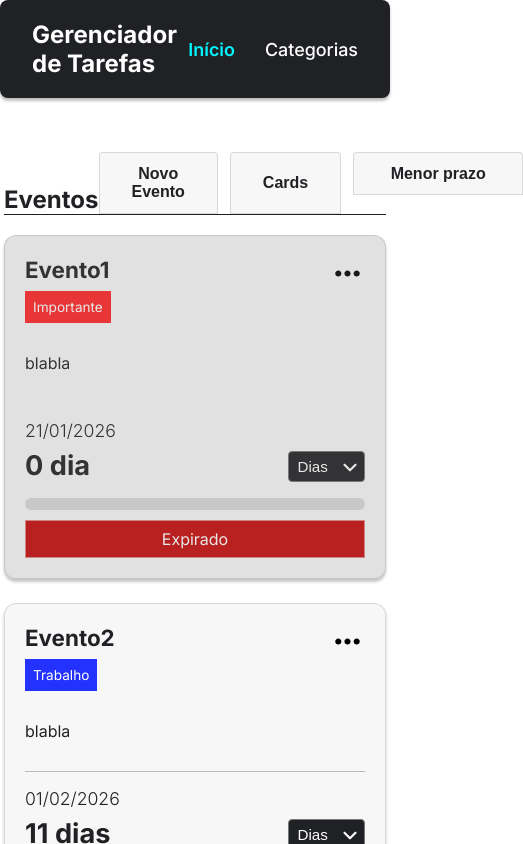
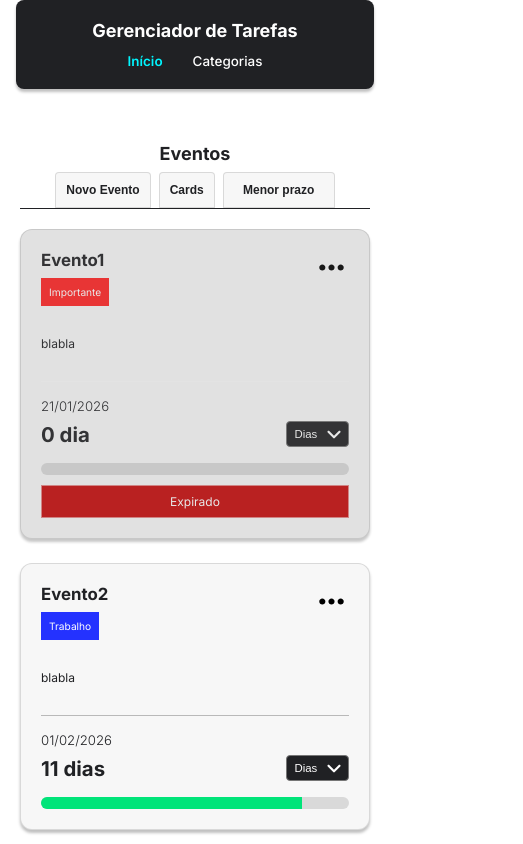
Before and after one commit to MateusSKV9/gerenciador-eventos, a React (Vite) app: page / in a window 390 px wide. Shown: the top 844 px of the page, 523 px wide, since content can reach past the window. Built offline with nearby package versions, Linux system fonts and the light colour scheme.

Commit message:
feat: start mobile version

```diff
--- a/src/features/events/components/EventBase/EventBase.module.css
+++ b/src/features/events/components/EventBase/EventBase.module.css
@@ -41,7 +41,7 @@
 	flex-direction: column;
 	justify-content: flex-end;
 	gap: 8px;
-	width: 80%;
+	width: 85%;
 	overflow: hidden;
 }
 
--- a/src/features/events/components/EventCard/EventCard.jsx
+++ b/src/features/events/components/EventCard/EventCard.jsx
@@ -54,7 +54,7 @@
 				)}
 			</header>
 
-			<p className={basedStyles.description}>{description}</p>
+			{description && <p className={basedStyles.description}>{description}</p>}
 
 			<div className={`${basedStyles.body} ${styles.body}`}>
 				<div className={basedStyles.wrapper}>
--- a/src/features/events/components/EventRow/EventRow.jsx
+++ b/src/features/events/components/EventRow/EventRow.jsx
@@ -58,7 +58,7 @@
 						</div>
 					</div>
 				</div>
-				<p className={`${basedStyles.description} ${styles.description}`}>{description}</p>
+				{description && <p className={`${basedStyles.description} ${styles.description}`}>{description}</p>}
 			</div>
 
 			{!daysRemaining && <progress value={daysElapsed} min="00" max="100" className={basedStyles.progress} />}
--- a/src/index.css
+++ b/src/index.css
@@ -36,6 +36,7 @@
 	flex-direction: column;
 	align-items: center;
 	gap: 50px;
+	padding: 0px 16px;
 }
 
 #root > * {
@@ -56,3 +57,9 @@
 ul {
 	list-style: none;
 }
+
+@media screen and (max-width: 675px) {
+	html {
+		font-size: 12px;
+	}
+}
--- a/src/pages/Categories/Categories.module.css
+++ b/src/pages/Categories/Categories.module.css
@@ -3,3 +3,10 @@
 	grid-template-columns: repeat(auto-fill, minmax(360px, 1fr));
 	gap: 30px;
 }
+
+@media screen and (max-width: 675px) {
+	.container_categories {
+		grid-template-columns: 1fr;
+		gap: 20px;
+	}
+}
--- a/src/pages/Events/Events.module.css
+++ b/src/pages/Events/Events.module.css
@@ -50,3 +50,14 @@
 	display: flex;
 	justify-content: center;
 }
+
+@media screen and (max-width: 675px) {
+	.container_events {
+		display: flex;
+		flex-direction: column;
+	}
+
+	.sortSelect {
+		padding: 10px;
+	}
+}
--- a/src/shared/components/Button/Button.module.css
+++ b/src/shared/components/Button/Button.module.css
@@ -16,3 +16,9 @@
 		font-weight: 600;
 	}
 }
+
+@media screen and (max-width: 675px) {
+	.button {
+		padding: 10px;
+	}
+}
--- a/src/shared/components/CreateModal/CreateModal.module.css
+++ b/src/shared/components/CreateModal/CreateModal.module.css
@@ -9,6 +9,7 @@
 	display: flex;
 	justify-content: center;
 	align-items: center;
+	padding: 10px;
 }
 
 .modal {
--- a/src/shared/components/SectionHeader/SectionHeader.module.css
+++ b/src/shared/components/SectionHeader/SectionHeader.module.css
@@ -10,3 +10,16 @@
 	display: flex;
 	gap: 12px;
 }
+
+@media screen and (max-width: 675px) {
+	.header {
+		align-items: center;
+		gap: 8px;
+		flex-direction: column;
+	}
+
+	.container_buttons {
+		justify-content: center;
+		gap: 8px;
+	}
+}
--- a/src/shared/layout/Header/Header.module.css
+++ b/src/shared/layout/Header/Header.module.css
@@ -41,3 +41,11 @@
 	color: var(--highlight);
 	font-weight: 600;
 }
+
+@media screen and (max-width: 675px) {
+	.header {
+		gap: 12px;
+		align-items: center;
+		flex-direction: column;
+	}
+}
```
